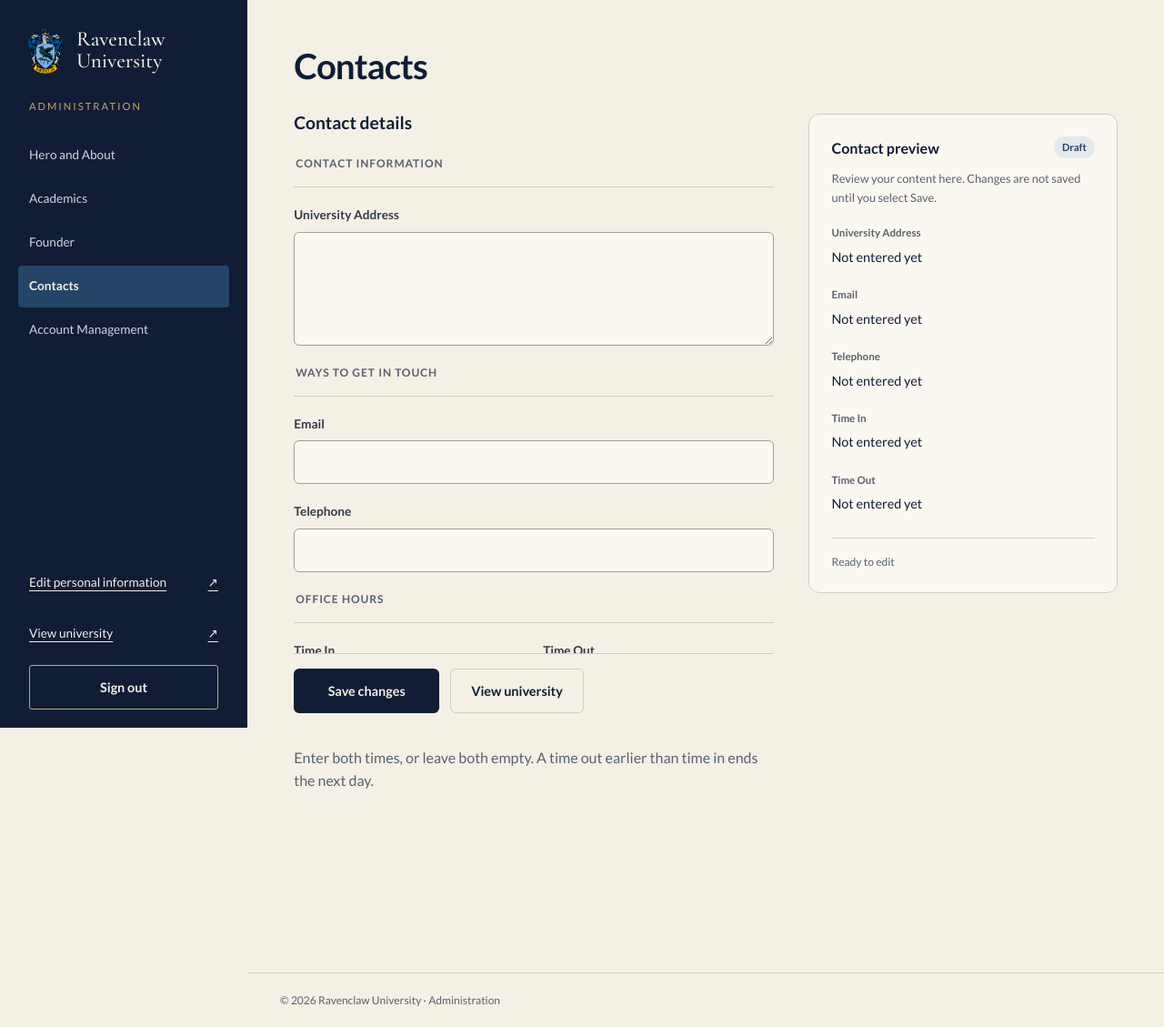
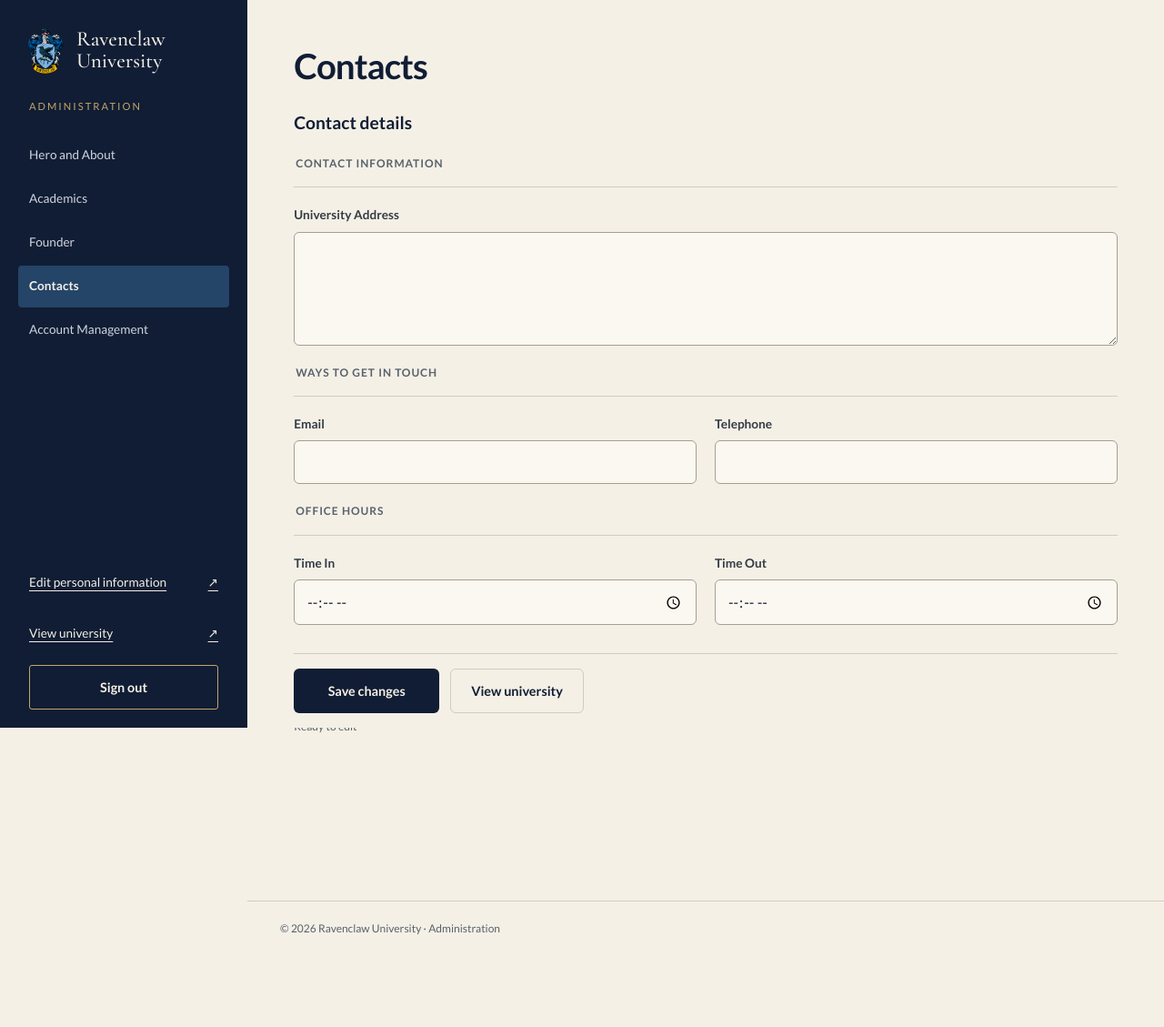
Before and after one commit to Pixyz-bit/Ravenclaw-University, an ASP.NET Core app: page /ContactInformation in a window 1280 px wide. Shown: the whole page at 91% size. After the commit the page ends 1027 px from the top, so only its background shows below. Run offline with ASP.NET Core 8, Linux system fonts and the light colour scheme; the visitor is signed in with stand-in values (Sample User, id 1); data that the repository does not hold is empty; style sheets or scripts are compiled from the project's sources; database files in the repository are not loaded.

Commit message:
Remove admin side previews except Academics and widen editors

```diff
--- a/241611JalopFinalQuiz2/Styles/layouts/admin-editors.css
+++ b/241611JalopFinalQuiz2/Styles/layouts/admin-editors.css
@@ -22,6 +22,10 @@
     .admin-editor-fields > h2 { @apply font-body text-[1.2rem] font-bold [margin:0_0_24px]; }
     .admin-editor-fields form { @apply mt-0; }
     .admin-editor-fields .upload-preview { @apply hidden; }
+    .admin-editor-grid--single { @apply [grid-template-columns:minmax(0,1fr)]; }
+    .admin-main:has(.admin-editor-grid--single) { @apply max-w-none; }
+    .admin-editor-grid--single .upload-preview:not([hidden]) { @apply block; }
+    .admin-editor-grid--single .admin-save-state { @apply max-w-none border-t-0 pt-0 mb-[8px]; }
     .editor-fieldset { @apply min-w-0 m-0 p-0 [border:0]; }
     .editor-fieldset legend { @apply w-full font-bold text-[.75rem] uppercase tracking-[.08em] text-muted pb-[16px] mb-[20px] [border-bottom:1px_solid_var(--color-line)]; }
     .admin-editor-fields .row-actions { @apply sticky bottom-0 z-10 bg-ivory [padding:16px_0] [border-top:1px_solid_var(--color-line)] mt-[12px]; }
@@ -67,6 +71,7 @@
         .admin-preview { @apply static max-h-none; }
     }
     @media(max-width:600px) {
+        .admin-editor-grid--single .admin-editor-fields .row-actions { @apply static; }
         .admin-metrics { @apply [grid-template-columns:repeat(2,minmax(0,1fr))]; }
         .admin-metrics > div { @apply [padding:16px_12px] [border-bottom:1px_solid_var(--color-line)]; }
         .admin-metrics > div:first-child { @apply pl-[12px]; }
--- a/241611JalopFinalQuiz2/Views/AboutGallery/Index.cshtml
+++ b/241611JalopFinalQuiz2/Views/AboutGallery/Index.cshtml
@@ -2,7 +2,6 @@
 @{
     Layout = "_AdminLayout";
     ViewData["Title"] = "About gallery";
-    var preview = new AdminPreviewViewModel("Gallery image preview", new[] { new AdminPreviewField("AltText", "Image description", Model.AltText) }, Model.ImagePath, ShowImage: true, Portrait: false);
 }
 <section class="editor-panel">
     <p class="eyebrow">University content</p>
@@ -21,7 +20,7 @@
     }
     else
     {
-        <div class="admin-editor-grid">
+        <div class="admin-editor-grid admin-editor-grid--single">
             <div class="admin-editor-fields">
                 <h2>@(Model.Id == 0 ? "Add entry" : "Edit entry")</h2>
                 <form asp-action="Index" asp-route-id="" asp-route-confirmDelete="" method="post" data-admin-editor data-recovered="@(Context.Request.Method == "POST" ? "true" : "false")" enctype="multipart/form-data">
@@ -37,13 +36,13 @@
                         </div>
                         <div class="field"><label asp-for="AltText"></label><input asp-for="AltText" maxlength="250" /><span asp-validation-for="AltText" class="field-error"></span></div>
                     </fieldset>
+                    <p class="admin-save-state" role="status" data-dirty-state>Ready to edit</p>
                     <div class="row-actions">
                         <button class="button button-primary" type="submit" disabled="@(ViewData["Unavailable"] is true)">Save changes</button>
                         <a class="button button-secondary" asp-action="Index" asp-route-id="" asp-route-confirmDelete="">Cancel</a>
                     </div>
                 </form>
             </div>
-            <partial name="_AdminContentPreview" model="preview" />
         </div>
     }
     @if (ViewData["Unavailable"] is not true)
--- a/241611JalopFinalQuiz2/Views/AccountManagement/Index.cshtml
+++ b/241611JalopFinalQuiz2/Views/AccountManagement/Index.cshtml
@@ -1,5 +1,5 @@
 @model AccountManagementViewModel
-@{ Layout = "_AdminLayout"; ViewData["Title"] = "Account management"; var preview = new AdminPreviewViewModel("Account preview", new[] { new AdminPreviewField("Username", "Username", Model.Username), new AdminPreviewField("FirstName", "First name", Model.FirstName), new AdminPreviewField("LastName", "Last name", Model.LastName), new AdminPreviewField("MiddleName", "Middle name", Model.MiddleName), new AdminPreviewField("Birthday", "Birthday", Model.Birthday?.ToString("yyyy-MM-dd")), new AdminPreviewField("Role", "Role", Model.Role), new AdminPreviewField("IsActive", "Account access", Model.IsActive ? "Active" : "Inactive") }, Model.ProfileImg, ShowImage: true, Portrait: false); }
+@{ Layout = "_AdminLayout"; ViewData["Title"] = "Account management"; }
 <section class="editor-panel">
     <p class="eyebrow">Administration</p>
     <h1>Account management</h1>
@@ -21,7 +21,7 @@
     <div asp-validation-summary="All" class="validation-summary" role="alert"></div>
     @if (Model.Id > 0)
     {
-        <div class="admin-editor-grid">
+        <div class="admin-editor-grid admin-editor-grid--single">
             <div class="admin-editor-fields">
                 <h2>Edit account</h2>
                 <form asp-action="Index" asp-route-id="" method="post" data-admin-editor data-recovered="@(Context.Request.Method == "POST" ? "true" : "false")" enctype="multipart/form-data">
@@ -46,10 +46,10 @@
                             <img class="upload-preview" alt="Selected profile image preview" hidden data-upload-preview />
                         </div>
                     </fieldset>
+                    <p class="admin-save-state" role="status" data-dirty-state>Ready to edit</p>
                     <div class="row-actions"><button class="button button-primary" type="submit" disabled="@(ViewData["Unavailable"] is true)">Save account</button><a class="button button-secondary" asp-action="Index" asp-route-id="">Cancel</a></div>
                 </form>
             </div>
-            <partial name="_AdminContentPreview" model="preview" />
         </div>
     }
     <h2 class="saved-entries-heading">Accounts</h2>
--- a/241611JalopFinalQuiz2/Views/ContactInformation/Index.cshtml
+++ b/241611JalopFinalQuiz2/Views/ContactInformation/Index.cshtml
@@ -2,7 +2,6 @@
 @{
     Layout = "_AdminLayout";
     ViewData["Title"] = "Contacts";
-    var preview = new AdminPreviewViewModel("Contact preview", new[] { new AdminPreviewField("AcademyAddress", "University Address", Model.AcademyAddress), new AdminPreviewField("Email", "Email", Model.Email), new AdminPreviewField("Telephone", "Telephone", Model.Telephone), new AdminPreviewField("TimeIn", "Time In", Model.TimeIn?.ToString("HH:mm")), new AdminPreviewField("TimeOut", "Time Out", Model.TimeOut?.ToString("HH:mm")) });
 }
 <section class="editor-panel">
     <h1>Contacts</h1>
@@ -10,7 +9,7 @@
     <div asp-validation-summary="All" class="validation-summary" role="alert"></div>
 
 
-    <div class="admin-editor-grid">
+    <div class="admin-editor-grid admin-editor-grid--single">
         <div class="admin-editor-fields">
             <h2>Contact details</h2>
             <form asp-action="Index" asp-route-id="" asp-route-confirmDelete="" method="post" data-admin-editor data-recovered="@(Context.Request.Method == "POST" ? "true" : "false")">
@@ -19,8 +18,10 @@
                     <div class="field"><label asp-for="AcademyAddress"></label><textarea asp-for="AcademyAddress" rows="4" maxlength="500"></textarea><span asp-validation-for="AcademyAddress" class="field-error"></span></div>
                     </fieldset>
                 <fieldset class="editor-fieldset"><legend>Ways to get in touch</legend>
-                    <div class="field"><label asp-for="Email"></label><input asp-for="Email" type="email" maxlength="254" /><span asp-validation-for="Email" class="field-error"></span></div>
-                    <div class="field"><label asp-for="Telephone"></label><input asp-for="Telephone" type="tel" maxlength="50" /><span asp-validation-for="Telephone" class="field-error"></span></div>
+                    <div class="form-grid">
+                        <div class="field"><label asp-for="Email"></label><input asp-for="Email" type="email" maxlength="254" /><span asp-validation-for="Email" class="field-error"></span></div>
+                        <div class="field"><label asp-for="Telephone"></label><input asp-for="Telephone" type="tel" maxlength="50" /><span asp-validation-for="Telephone" class="field-error"></span></div>
+                    </div>
                 </fieldset>
                 <fieldset class="editor-fieldset"><legend>Office Hours</legend>
                     <div class="form-grid">
@@ -30,13 +31,13 @@
                     <p class="muted" id="hours-help">Enter both times, or leave both empty. A time out earlier than time in ends the next day.</p>
                     @if (!string.IsNullOrWhiteSpace(Model.OfficeHours)) { <p class="muted">Existing office hours: @Model.OfficeHours. This text is used when both times are empty.</p> }
                 </fieldset>
+                <p class="admin-save-state" role="status" data-dirty-state>Ready to edit</p>
                 <div class="row-actions">
                     <button class="button button-primary" type="submit" disabled="@(ViewData["Unavailable"] is true)">Save changes</button>
                     <a class="button button-secondary" asp-controller="Home" asp-action="Index">View university</a>
                 </div>
             </form>
         </div>
-        <partial name="_AdminContentPreview" model="preview" />
     </div>
 
 </section>
--- a/241611JalopFinalQuiz2/Views/CoreValues/Index.cshtml
+++ b/241611JalopFinalQuiz2/Views/CoreValues/Index.cshtml
@@ -2,7 +2,6 @@
 @{
     Layout = "_AdminLayout";
     ViewData["Title"] = "Core values";
-    var preview = new AdminPreviewViewModel("Core value preview", new[] { new AdminPreviewField("Title", "Value", Model.Title) });
 }
 <section class="editor-panel">
     <p class="eyebrow">University content</p>
@@ -21,7 +20,7 @@
     }
     else
     {
-        <div class="admin-editor-grid">
+        <div class="admin-editor-grid admin-editor-grid--single">
             <div class="admin-editor-fields">
                 <h2>@(Model.Id == 0 ? "Add entry" : "Edit entry")</h2>
                 <form asp-action="Index" asp-route-id="" asp-route-confirmDelete="" method="post" data-admin-editor data-recovered="@(Context.Request.Method == "POST" ? "true" : "false")">
@@ -29,13 +28,13 @@
                     <fieldset class="editor-fieldset"><legend>Value details</legend>
                         <div class="field"><label asp-for="Title"></label><input asp-for="Title" maxlength="100" /><span asp-validation-for="Title" class="field-error"></span></div>
                     </fieldset>
+                    <p class="admin-save-state" role="status" data-dirty-state>Ready to edit</p>
                     <div class="row-actions">
                         <button class="button button-primary" type="submit" disabled="@(ViewData["Unavailable"] is true)">Save changes</button>
                         <a class="button button-secondary" asp-action="Index" asp-route-id="" asp-route-confirmDelete="">Cancel</a>
                     </div>
                 </form>
             </div>
-            <partial name="_AdminContentPreview" model="preview" />
         </div>
     }
     @if (ViewData["Unavailable"] is not true)
--- a/241611JalopFinalQuiz2/Views/UniversityInformation/Index.cshtml
+++ b/241611JalopFinalQuiz2/Views/UniversityInformation/Index.cshtml
@@ -2,7 +2,6 @@
 @{
     Layout = "_AdminLayout";
     ViewData["Title"] = "Hero and About";
-    var preview = new AdminPreviewViewModel("Hero and About preview", new[] { new AdminPreviewField("AboutHeading", "About Heading", Model.AboutHeading), new AdminPreviewField("AcademyDescription", "About Description", Model.AcademyDescription), new AdminPreviewField("Mission", "Mission", Model.Mission), new AdminPreviewField("Vision", "Vision", Model.Vision), new AdminPreviewField("CoreValuesText", "Core Values", Model.CoreValuesText, IsList: true) }, Model.HeroImg, ShowImage: true, Portrait: false);
 }
 <section class="editor-panel">
     <h1>Hero and About</h1>
@@ -11,7 +10,7 @@
     {
         <div class="status-message" role="status">@message</div>
     }
-    <div class="admin-editor-grid">
+    <div class="admin-editor-grid admin-editor-grid--single">
         <div class="admin-editor-fields">
             <h2>Page content</h2>
             <form asp-controller="UniversityInformation" asp-action="Index" asp-route-id="" asp-route-confirmDelete="" method="post" data-admin-editor data-recovered="@(Context.Request.Method == "POST" ? "true" : "false")" enctype="multipart/form-data">
@@ -51,13 +50,13 @@
                         <span asp-validation-for="CoreValuesText" class="field-error"></span>
                     </div>
                 </fieldset>
+                <p class="admin-save-state" role="status" data-dirty-state>Ready to edit</p>
                 <div class="row-actions">
                     <button class="button button-primary" type="submit" disabled="@(ViewData["Unavailable"] is true)">Save changes</button>
                     <a class="button button-secondary" asp-controller="Home" asp-action="Index">View university</a>
                 </div>
             </form>
         </div>
-        <partial name="_AdminContentPreview" model="preview" />
     </div>
     <details><summary>About images</summary><p>Manage the images used alongside the About chapters.</p><a class="button button-secondary" asp-controller="AboutGallery" asp-action="Index">Manage About images</a></details>
 </section>
--- a/241611JalopFinalQuiz2/wwwroot/js/admin-editor.js
+++ b/241611JalopFinalQuiz2/wwwroot/js/admin-editor.js
@@ -3,6 +3,7 @@ const adminEditorForms = [...document.querySelectorAll('form[data-admin-editor]'
 let adminLeaving = false;
 const editorStates = adminEditorForms.map(form => {
     const preview = form.closest('.admin-editor-grid')?.querySelector('[data-admin-preview]');
+    const stateLabel = form.querySelector('[data-dirty-state]') || preview?.querySelector('[data-dirty-state]');
     const signature = () => JSON.stringify([...form.elements]
         .filter(input => input.name && ['INPUT', 'SELECT', 'TEXTAREA'].includes(input.tagName) && !['hidden', 'submit', 'button'].includes(input.type))
         .map(input => [input.name, input.type === 'file' ? [...input.files].map(file => [file.name, file.size, file.lastModified]) : input.type === 'checkbox' ? input.checked : input.value]));
@@ -11,7 +12,6 @@ const editorStates = adminEditorForms.map(form => {
     let dirty = recovered;
     const update = () => {
         dirty = recovered || signature() !== initial;
-        const stateLabel = preview?.querySelector('[data-dirty-state]');
         if (stateLabel) {
             const message = dirty ? 'Unsaved changes' : 'Ready to edit';
             if (stateLabel.textContent !== message) stateLabel.textContent = message;
@@ -54,7 +54,6 @@ const editorStates = adminEditorForms.map(form => {
         queueMicrotask(() => {
             if (event.defaultPrevented || !form.checkValidity() || form.querySelector('.input-validation-error')) return;
             adminLeaving = true;
-            const stateLabel = preview?.querySelector('[data-dirty-state]');
             if (stateLabel) stateLabel.textContent = 'Saving changes…';
             form.querySelectorAll('button[type=submit]').forEach(button => { button.disabled = true; button.textContent = 'Saving…'; });
         });
```
Also changed, not shown: 241611JalopFinalQuiz2/Views/FounderInformation/Index.cshtml (+6 -5 lines), DESIGN.md (+2 -0 lines), docs/CONTENT.md (+4 -3 lines), docs/DESIGN.md (+8 -5 lines), docs/STATUS.md (+14 -0 lines).
